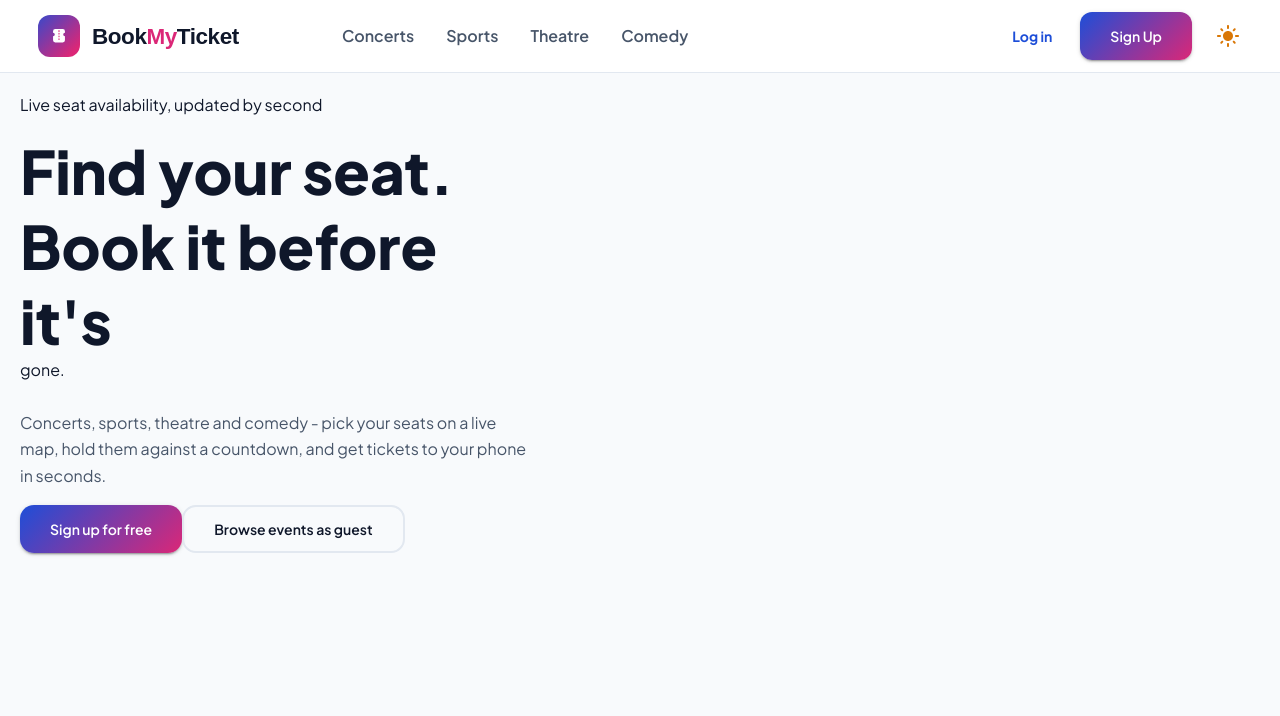
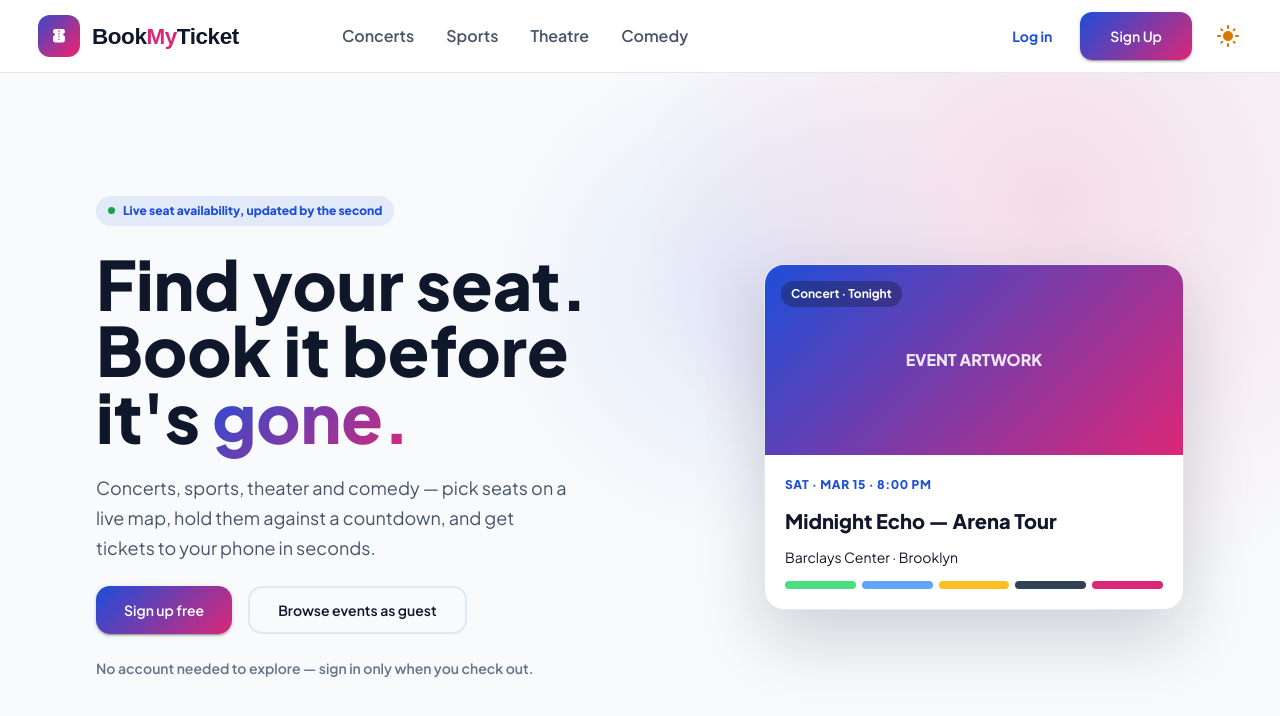
Before and after one commit to nishkohli96/book-my-ticket, a Next.js app in the folder apps/web/: page / in a window 1280 px wide. Shown: the top 716 px of the page. Built offline with nearby package versions, Linux system fonts and the light colour scheme; what @mui/material-nextjs would draw is missing.

Commit message:
HomePageDesktop wip

```diff
--- a/apps/web/src/views/desktop/home/components/HomePageContent.tsx
+++ b/apps/web/src/views/desktop/home/components/HomePageContent.tsx
@@ -1,57 +1,195 @@
 'use client';
 
-import { Box, Grid, Typography } from '@mui/material';
+import { Box, Stack, Typography } from '@mui/material';
 import { Body1, GradientButton, OutlinedButton } from '@/components';
 
 export default function HomePageContent() {
   return (
-    <Grid container spacing={2} sx={{ padding: '20px' }}>
-      <Grid container size={{ md: 6, lg: 5 }}>
-        <Grid>
-          <Typography>
-            <Typography component="span" color="success" style={{ width: 20, height: 20, borderRadius: '50%' }} />
-            <Typography component="span">
-              Live seat availability, updated by second
-            </Typography>
-          </Typography>
-        </Grid>
-        <Grid>
+    <Box
+      component="section"
+      sx={{
+        minHeight: 'calc(100vh - 72px)',
+        display: 'flex',
+        alignItems: 'center',
+        overflow: 'hidden',
+        px: { md: 8, lg: 12 },
+        py: { md: 8, lg: 10 },
+        background: `
+          radial-gradient(circle at 82% 18%, rgba(219, 39, 119, 0.14), transparent 34%),
+          radial-gradient(circle at 58% 30%, rgba(29, 78, 216, 0.10), transparent 28%),
+          var(--mui-palette-background-default)
+        `,
+      }}
+    >
+      <Box
+        sx={{
+          width: '100%',
+          display: 'grid',
+          gridTemplateColumns: { md: 'minmax(0, 0.92fr) minmax(360px, 1fr)' },
+          alignItems: 'center',
+          gap: { md: 8, lg: 12 },
+        }}
+      >
+        <Stack spacing={3} sx={{ maxWidth: 560 }}>
+          <Box
+            sx={{
+              alignSelf: 'flex-start',
+              display: 'inline-flex',
+              alignItems: 'center',
+              gap: 1,
+              px: 1.5,
+              py: 0.75,
+              borderRadius: 999,
+              backgroundColor: 'rgba(var(--mui-palette-primary-mainChannel) / 0.10)',
+              color: 'var(--mui-palette-primary-main)',
+              fontWeight: 800,
+              fontSize: 12,
+            }}
+          >
+            <Box
+              component="span"
+              sx={{
+                width: 7,
+                height: 7,
+                borderRadius: '50%',
+                backgroundColor: 'var(--mui-palette-success-main)',
+              }}
+            />
+            Live seat availability, updated by the second
+          </Box>
+
           <Typography
-            variant="h2"
+            variant="h1"
             sx={{
+              maxWidth: 560,
+              color: 'var(--mui-palette-text-primary)',
+              fontSize: { md: 56, lg: 68 },
               fontWeight: 800,
-              lineHeight: 1.25,
-              mb: 1.5
+              lineHeight: 0.98,
+              letterSpacing: 0,
             }}
           >
             <Box component="span" sx={{ display: 'block', whiteSpace: 'nowrap' }}>
               Find your seat.
             </Box>
             <Box component="span" sx={{ display: 'block' }}>
-              Book it before it&apos;s
-              <Typography sx={{ color: theme => theme.palette.gradients.hero }}>gone.</Typography>
+              Book it before
+            </Box>
+            <Box component="span" sx={{ display: 'block' }}>
+              it&apos;s{' '}
+              <Box
+                component="span"
+                sx={{
+                  background: theme => theme.palette.gradients.brandPrimary,
+                  backgroundClip: 'text',
+                  WebkitBackgroundClip: 'text',
+                  color: 'transparent',
+                  WebkitTextFillColor: 'transparent',
+                }}
+              >
+                gone.
+              </Box>
             </Box>
           </Typography>
-        </Grid>
-        <Grid>
-          <Body1>
-            Concerts, sports, theatre and comedy - pick your seats on a
-            live map, hold them against a countdown, and get tickets
-            to your phone in seconds.
+
+          <Body1 sx={{ maxWidth: 500, fontSize: 18 }}>
+            Concerts, sports, theater and comedy — pick seats on a live map,
+            hold them against a countdown, and get tickets to your phone in
+            seconds.
           </Body1>
-        </Grid>
-        <Grid>
-					<GradientButton
-										>
-											Sign up for free
-									</GradientButton>
-									<OutlinedButton>
-										Browse events as guest
-									</OutlinedButton>
-					</Grid>
-        <Grid />
-      </Grid>
-      <Grid size={{ md: 6, lg: 7 }} />
-    </Grid>
+
+          <Stack direction="row" spacing={2}>
+            <GradientButton sx={{ px: 3.5 }}>
+              Sign up free
+            </GradientButton>
+            <OutlinedButton sx={{ px: 3.5 }}>
+              Browse events as guest
+            </OutlinedButton>
+          </Stack>
+          <Typography
+            variant="body2"
+            sx={{
+              color: 'var(--mui-palette-text-disabled)',
+              fontWeight: 600,
+            }}
+          >
+            No account needed to explore — sign in only when you check out.
+          </Typography>
+        </Stack>
+        <Box
+          sx={{
+            justifySelf: 'end',
+            width: { md: 360, lg: 420 },
+            borderRadius: 5,
+            overflow: 'hidden',
+            backgroundColor: 'var(--mui-palette-background-paper)',
+            boxShadow: '0 28px 70px rgba(15, 23, 42, 0.18)',
+            border: '1px solid var(--mui-palette-divider)',
+          }}
+        >
+          <Box
+            sx={{
+              height: 190,
+              background: theme => theme.palette.gradients.cardConcert,
+              position: 'relative',
+              display: 'flex',
+              alignItems: 'center',
+              justifyContent: 'center',
+              color: 'common.white',
+            }}
+          >
+            <Box
+              sx={{
+                position: 'absolute',
+                top: 16,
+                left: 16,
+                px: 1.25,
+                py: 0.5,
+                borderRadius: 999,
+                backgroundColor: 'rgba(15, 23, 42, 0.35)',
+                fontSize: 12,
+                fontWeight: 700,
+              }}
+            >
+              Concert · Tonight
+            </Box>
+            <Typography sx={{ fontWeight: 800, opacity: 0.88 }}>
+              EVENT ARTWORK
+            </Typography>
+          </Box>
+          <Stack spacing={1.25} sx={{ p: 2.5 }}>
+            <Typography
+              variant="caption"
+              sx={{
+                color: 'var(--mui-palette-primary-main)',
+                fontWeight: 800,
+                letterSpacing: 0.6,
+              }}
+            >
+              SAT · MAR 15 · 8:00 PM
+            </Typography>
+            <Typography variant="h6" sx={{ fontWeight: 800 }}>
+              Midnight Echo — Arena Tour
+            </Typography>
+            <Typography variant="body2" color="text.secondary">
+              Barclays Center · Brooklyn
+            </Typography>
+            <Stack direction="row" spacing={0.75} sx={{ pt: 0.5 }}>
+              {['#4ADE80', '#60A5FA', '#FBBF24', '#334155', '#DB2777'].map(color => (
+                <Box
+                  key={color}
+                  sx={{
+                    height: 8,
+                    flex: 1,
+                    borderRadius: 999,
+                    backgroundColor: color,
+                  }}
+                />
+              ))}
+            </Stack>
+          </Stack>
+        </Box>
+      </Box>
+    </Box>
   );
 }
```
